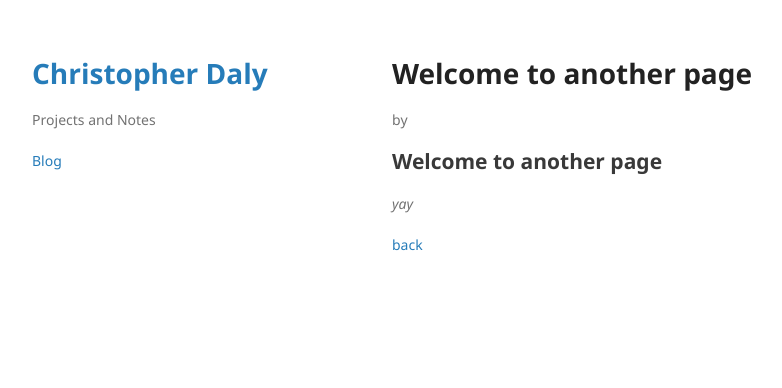
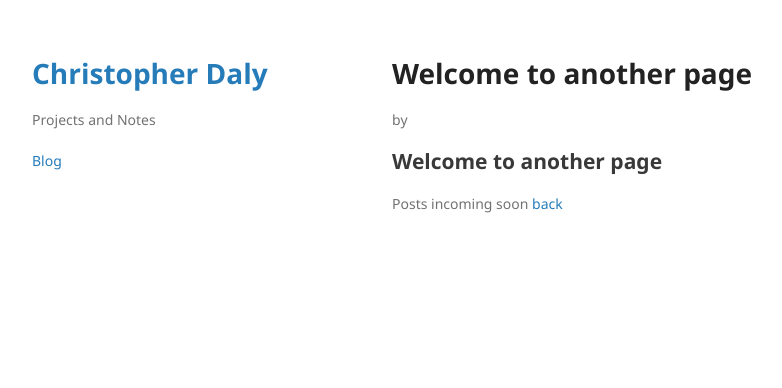
Before and after one commit to c-daly/site, a Jekyll site: the page built from blog/another-page.md, in a window 1280 px wide. Shown: the top 388 px of the page, without its empty margins (178-960 px from the left). Built offline with Jekyll 4.4.1, drawn with Linux system fonts in a browser that asks for light colours; our own code applies the rules of GitHub Pages for plain Markdown files.

Commit message:
site edits

```diff
--- a/_layouts/default.html
+++ b/_layouts/default.html
@@ -22,7 +22,7 @@
         {% endif %}
 
         <p>{{ site.description | default: site.github.project_tagline }}</p>
-        <a href="/blog">Blog</a>
+        <a href="/blog/another-page">Blog</a>
         {% if false $} // site.github.is_project_page %}
         <p class="view"><a href="{{ site.github.repository_url }}">View the Project on GitHub <small>{{ site.github.repository_nwo }}</small></a></p>
         {% endif %}
--- a/blog/another-page.md
+++ b/blog/another-page.md
@@ -3,7 +3,5 @@ layout: post
 ---
 
 ## Welcome to another page
-
-_yay_
-
+Posts incoming soon
 [back](./)
```
